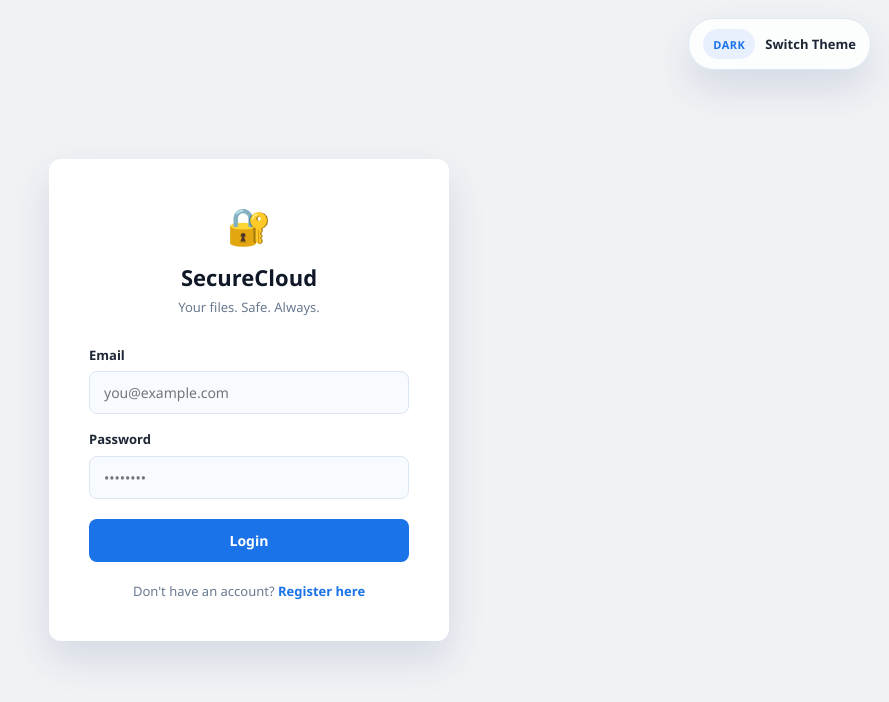
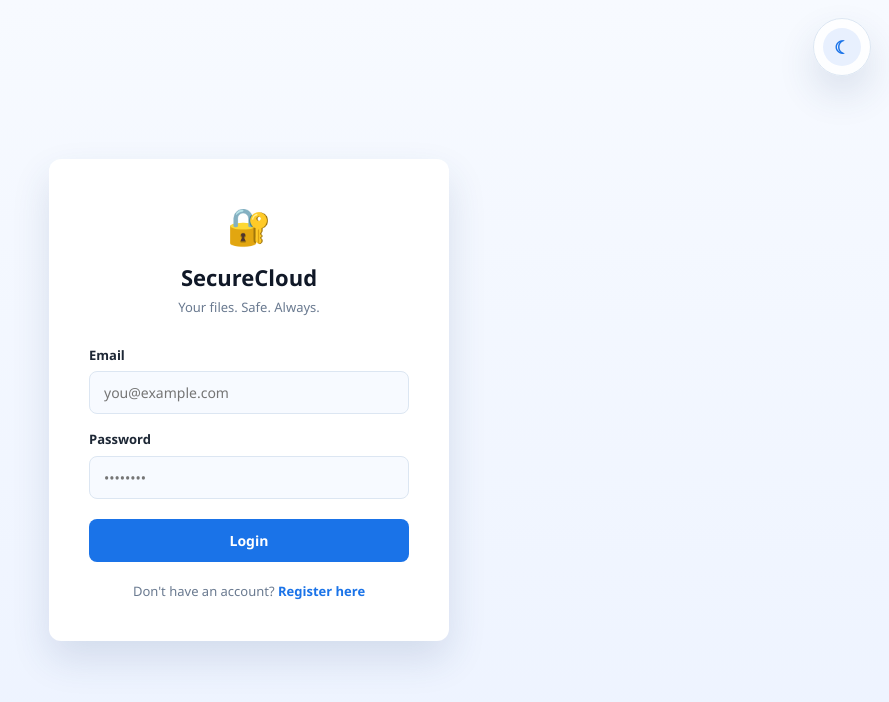
Before and after one commit to Yash07-pixel/SecureCloud, a React (Create React App) app in the folder frontend/: page /login in a window 1280 px wide. Shown: the top 702 px of the page, without its empty margins (391-1280 px from the left). Built offline with nearby package versions, Linux system fonts and the light colour scheme; the HTML template or start-up script is replaced by a standard one.

Commit message:
improved

```diff
--- a/frontend/src/components/ThemeToggle.js
+++ b/frontend/src/components/ThemeToggle.js
@@ -5,9 +5,14 @@ function ThemeToggle() {
   const { theme, toggleTheme } = useTheme();
 
   return (
-    <button className="theme-toggle" type="button" onClick={toggleTheme}>
-      <span className="theme-toggle-icon">{theme === 'light' ? 'Dark' : 'Light'}</span>
-      <span className="theme-toggle-label">{theme === 'light' ? 'Switch Theme' : 'Switch Theme'}</span>
+    <button
+      className="theme-toggle"
+      type="button"
+      onClick={toggleTheme}
+      aria-label={`Switch to ${theme === 'light' ? 'dark' : 'light'} mode`}
+      title={`Switch to ${theme === 'light' ? 'dark' : 'light'} mode`}
+    >
+      <span className="theme-toggle-icon">{theme === 'light' ? '☾' : '☀'}</span>
     </button>
   );
 }
--- a/frontend/src/styles.css
+++ b/frontend/src/styles.css
@@ -724,6 +724,16 @@ body {
   color: var(--text-main);
 }
 
+#root {
+  min-height: 100vh;
+  background: var(--bg-page);
+}
+
+.auth-container {
+  background: var(--bg-page);
+  padding: 32px 20px;
+}
+
 .auth-card,
 .sidebar,
 .topbar,
@@ -812,6 +822,10 @@ body {
   background: var(--surface-hover);
 }
 
+.file-table th {
+  background: var(--surface-alt);
+}
+
 .security-banner,
 .badge-encrypted,
 .auth-success {
@@ -882,8 +896,9 @@ body {
   z-index: 1400;
   display: inline-flex;
   align-items: center;
-  gap: 10px;
-  padding: 10px 14px;
+  justify-content: center;
+  width: 58px;
+  height: 58px;
   border-radius: 999px;
   border: 1px solid var(--border-soft);
   background: rgba(255, 255, 255, 0.8);
@@ -901,18 +916,10 @@ body {
   display: inline-flex;
   align-items: center;
   justify-content: center;
-  min-width: 46px;
-  height: 30px;
-  padding: 0 10px;
+  width: 38px;
+  height: 38px;
   border-radius: 999px;
-  font-size: 11px;
-  font-weight: 700;
-  letter-spacing: 0.5px;
-  text-transform: uppercase;
-}
-
-.theme-toggle-label {
-  font-size: 13px;
+  font-size: 18px;
   font-weight: 700;
 }
 
@@ -920,11 +927,6 @@ body {
   .theme-toggle {
     top: 12px;
     right: 12px;
-    padding: 10px 12px;
-  }
-
-  .theme-toggle-label {
-    display: none;
   }
 }
 
```
